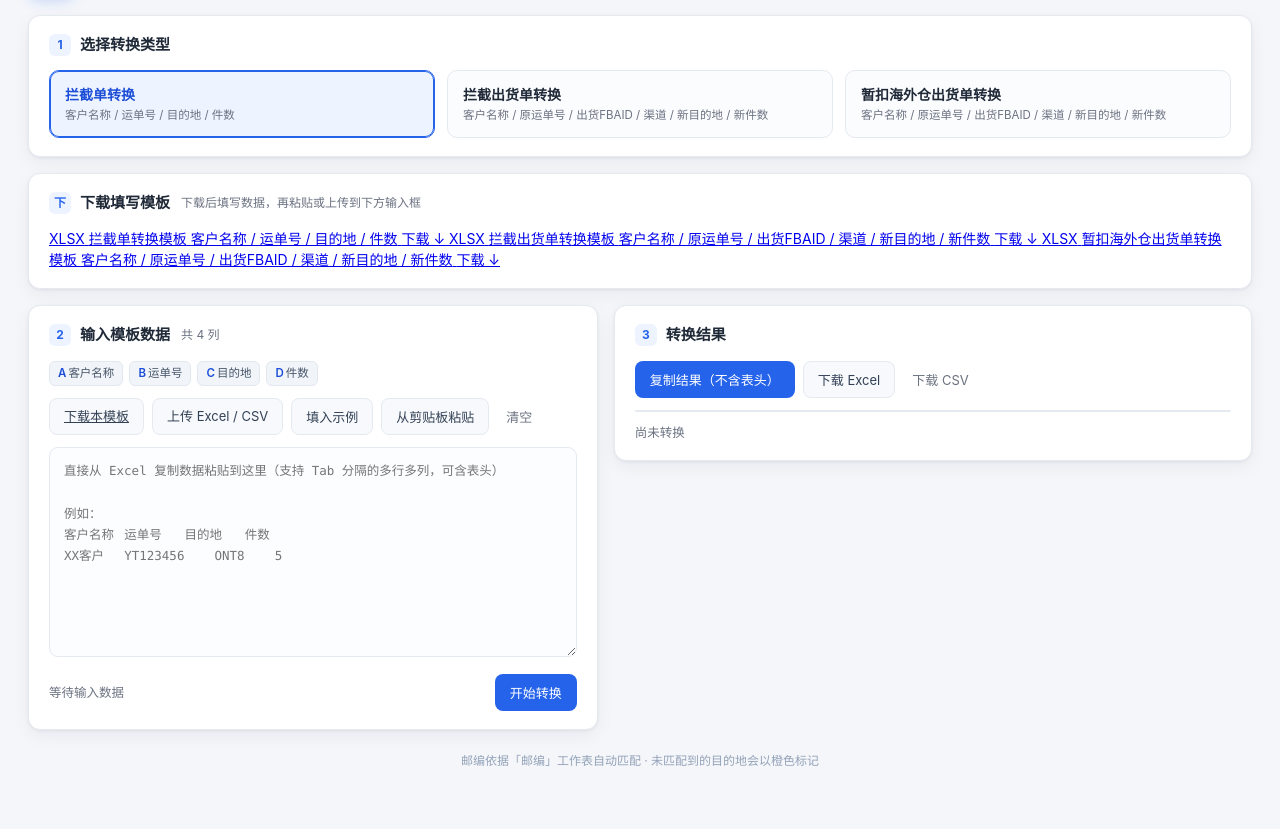
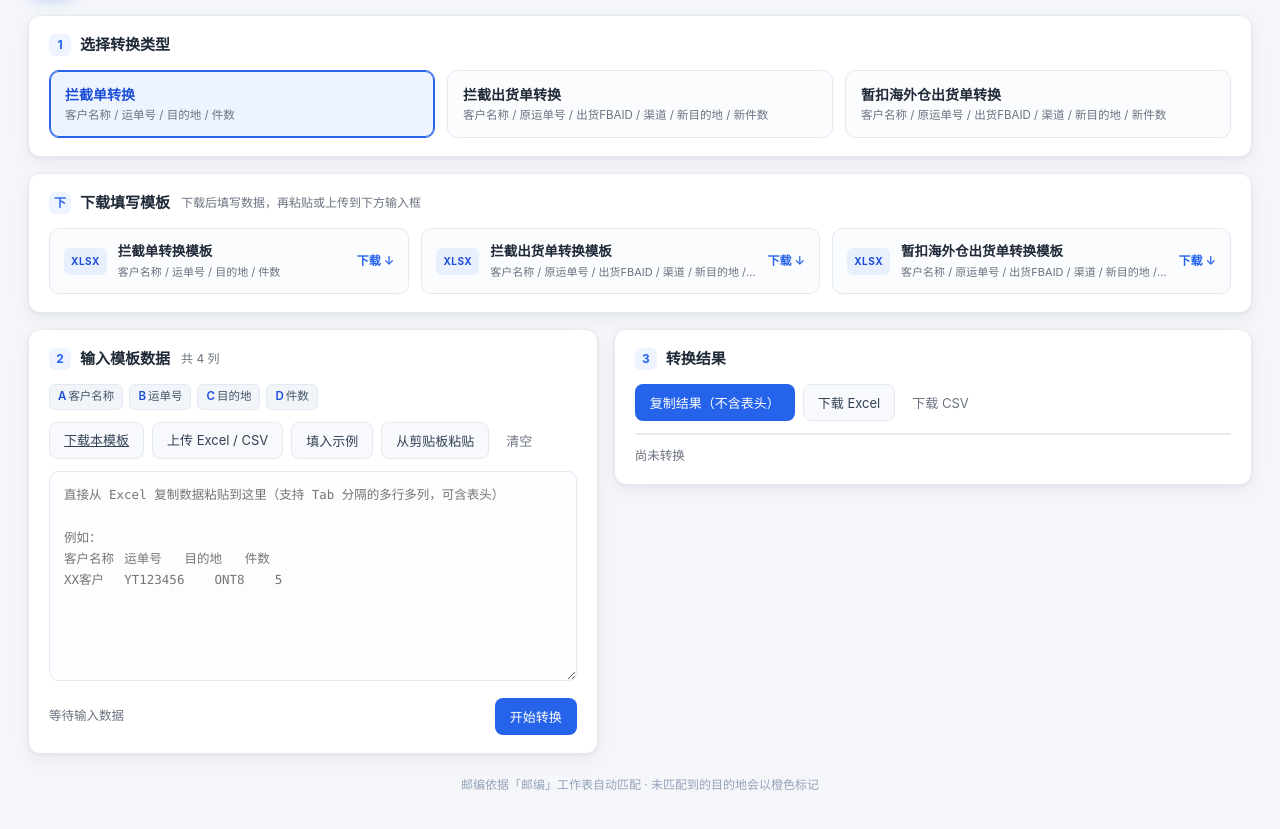
Before and after one commit to ningmeiying/customs-extractor, a plain HTML site: page bill-converter/index.html in a window 1280 px wide. Shown: the part 79-908 px from the top of the page. Drawn offline with Linux system fonts and the light colour scheme.

Commit message:
Update converter: bill-converter/style.css

```diff
--- a/bill-converter/style.css
+++ b/bill-converter/style.css
@@ -66,6 +66,21 @@ body{
 .type-tab.active .tab-name{color:var(--primary-dark);}
 .tab-desc{display:block;color:var(--muted);font-size:11.5px;line-height:1.45;}
 
+.template-list{display:grid;grid-template-columns:repeat(3,1fr);gap:12px;}
+.template-item{
+  display:flex;align-items:center;gap:11px;text-decoration:none;color:var(--text);
+  border:1px solid var(--line);border-radius:10px;padding:12px 14px;background:#fbfcfe;transition:all .16s;
+}
+.template-item:hover{border-color:var(--primary);background:var(--primary-soft);box-shadow:0 2px 10px rgba(37,99,235,.1);}
+.tpl-icon{
+  flex:none;background:#e8f0fe;color:var(--primary-dark);font-size:10px;font-weight:700;
+  letter-spacing:.5px;border-radius:6px;padding:6px 7px;
+}
+.tpl-body{display:flex;flex-direction:column;min-width:0;flex:1;}
+.tpl-name{font-size:13.5px;font-weight:600;white-space:nowrap;overflow:hidden;text-overflow:ellipsis;}
+.tpl-cols{font-size:11px;color:var(--muted);margin-top:3px;white-space:nowrap;overflow:hidden;text-overflow:ellipsis;}
+.tpl-dl{flex:none;font-size:12px;color:var(--primary);font-weight:600;}
+
 .workspace{display:grid;grid-template-columns:minmax(0,1fr) minmax(0,1.12fr);gap:16px;align-items:start;}
 .input-card,.output-card{margin-bottom:0;}
 
@@ -118,5 +133,6 @@ td.empty-time{background:#fff8f0;color:#b45309;}
 @media(max-width:1000px){
   .workspace{grid-template-columns:1fr;}
   .type-tabs{grid-template-columns:1fr;}
+  .template-list{grid-template-columns:1fr;}
   .app{padding:16px;}
 }
```
